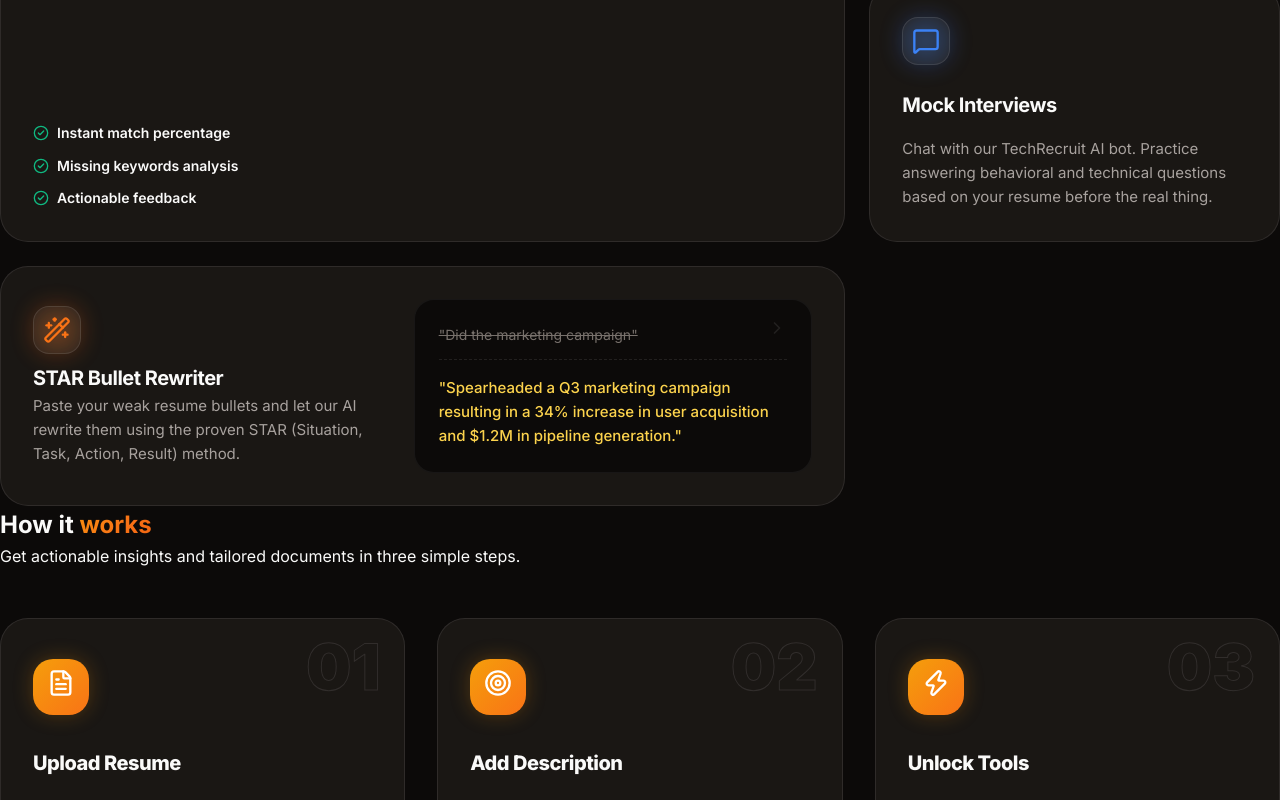
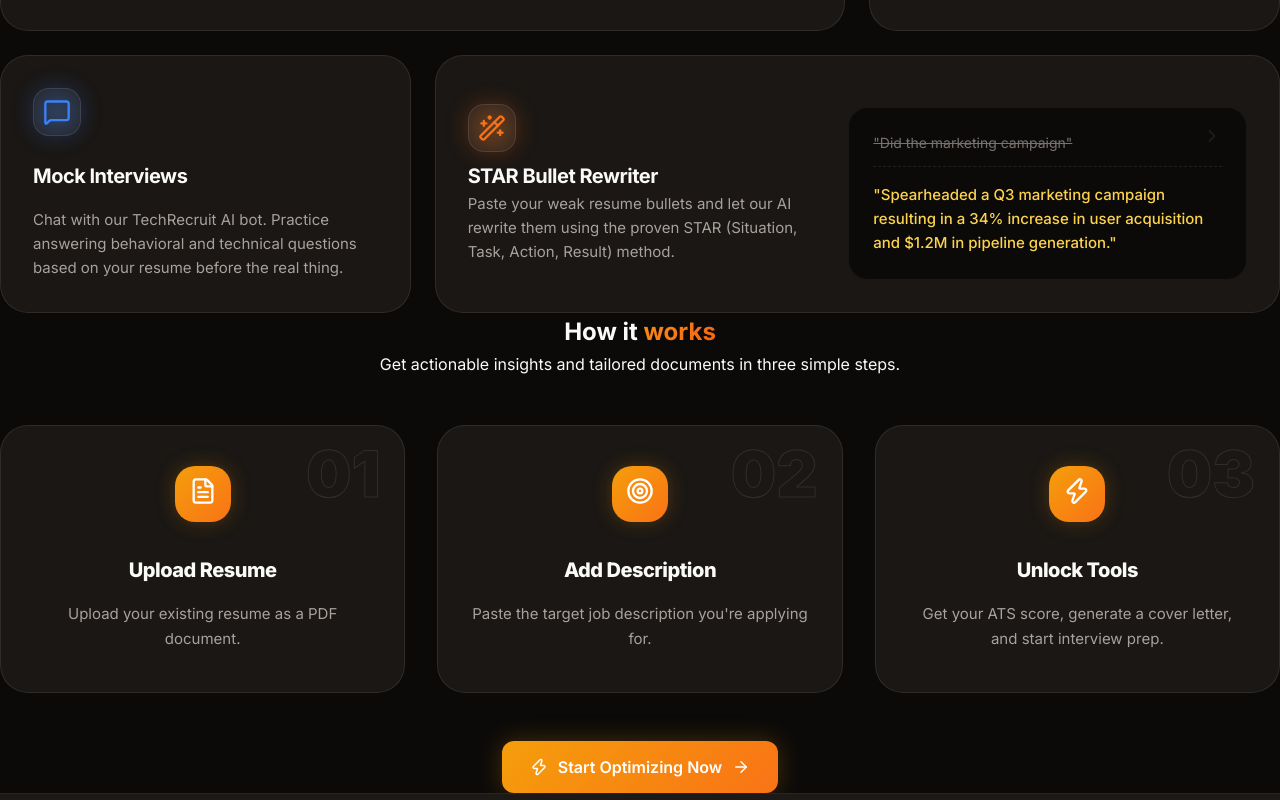
Before and after one commit to RAISHUBHAM3803/resume-analyzer, a React (Vite) app in the folder client/: page / in a window 1280 px wide. Shown: the part 1240-2040 px from the top of the page. Built offline with nearby package versions, Linux system fonts and the light colour scheme; no server answers.

Commit message:
fix(ui): balance bento grid layout and center section headers

```diff
--- a/client/src/components/HeroSection.css
+++ b/client/src/components/HeroSection.css
@@ -182,7 +182,6 @@
 .bento-layout {
   display: grid;
   grid-template-columns: repeat(3, 1fr);
-  grid-template-rows: repeat(2, auto);
   gap: 24px;
   margin-top: 48px;
 }
@@ -195,6 +194,8 @@
   position: relative;
   overflow: hidden;
   transition: all 0.3s ease;
+  display: flex;
+  flex-direction: column;
 }
 .bento-box:hover {
   border-color: var(--border-accent);
@@ -203,11 +204,6 @@
 }
 
 .bento-large {
-  grid-column: span 2;
-  grid-row: span 2;
-}
-
-.bento-wide {
   grid-column: span 2;
 }
 
@@ -259,7 +255,7 @@
 .bento-list {
   list-style: none;
   padding: 0;
-  margin-top: auto;
+  margin-top: 16px;
   display: flex;
   flex-direction: column;
   gap: 10px;
@@ -284,6 +280,7 @@
   flex-direction: column;
   gap: 16px;
   position: relative;
+  margin-top: auto;
 }
 .demo-before {
   font-size: 14px; color: var(--text-muted); text-decoration: line-through; padding-bottom: 12px; border-bottom: 1px dashed var(--border-medium);
@@ -295,6 +292,13 @@
 
 
 /* ===== HOW IT WORKS ===== */
+.how-it-works .section__hdr {
+  text-align: center;
+  display: flex;
+  flex-direction: column;
+  align-items: center;
+}
+
 .steps {
   display: grid;
   grid-template-columns: repeat(3, 1fr);
@@ -310,7 +314,8 @@
   padding: 40px 32px;
   display: flex;
   flex-direction: column;
-  align-items: flex-start;
+  align-items: center;
+  text-align: center;
   gap: 16px;
   transition: all var(--transition-base);
 }
@@ -334,10 +339,17 @@
   color: #fff;
   margin-bottom: 16px;
   box-shadow: 0 0 20px rgba(245, 158, 11, 0.25);
+  z-index: 2;
 }
 
-.step-card__title { font-size: 20px; font-weight: 800; color: var(--text-primary); letter-spacing: -0.5px; }
-.step-card__desc { font-size: 15px; color: var(--text-secondary); line-height: 1.65; }
+.step-card__title { font-size: 20px; font-weight: 800; color: var(--text-primary); letter-spacing: -0.5px; z-index: 2; }
+.step-card__desc { font-size: 15px; color: var(--text-secondary); line-height: 1.65; z-index: 2; }
+
+.section__cta {
+  display: flex;
+  justify-content: center;
+  margin-top: 48px;
+}
 
 /* Responsive */
 @media (max-width: 1024px) {
--- a/client/src/components/HeroSection.jsx
+++ b/client/src/components/HeroSection.jsx
@@ -163,7 +163,7 @@ function HeroSection({ onGetStarted }) {
               </div>
             </div>
 
-            <div className="bento-box bento-wide fade-in-up" style={{ animationDelay: '0.4s' }}>
+            <div className="bento-box bento-large fade-in-up" style={{ animationDelay: '0.4s' }}>
               <div className="bento-content bento-horizontal">
                 <div>
                   <div className="bento-icon" style={{ color: 'var(--accent-orange)' }}>
```
